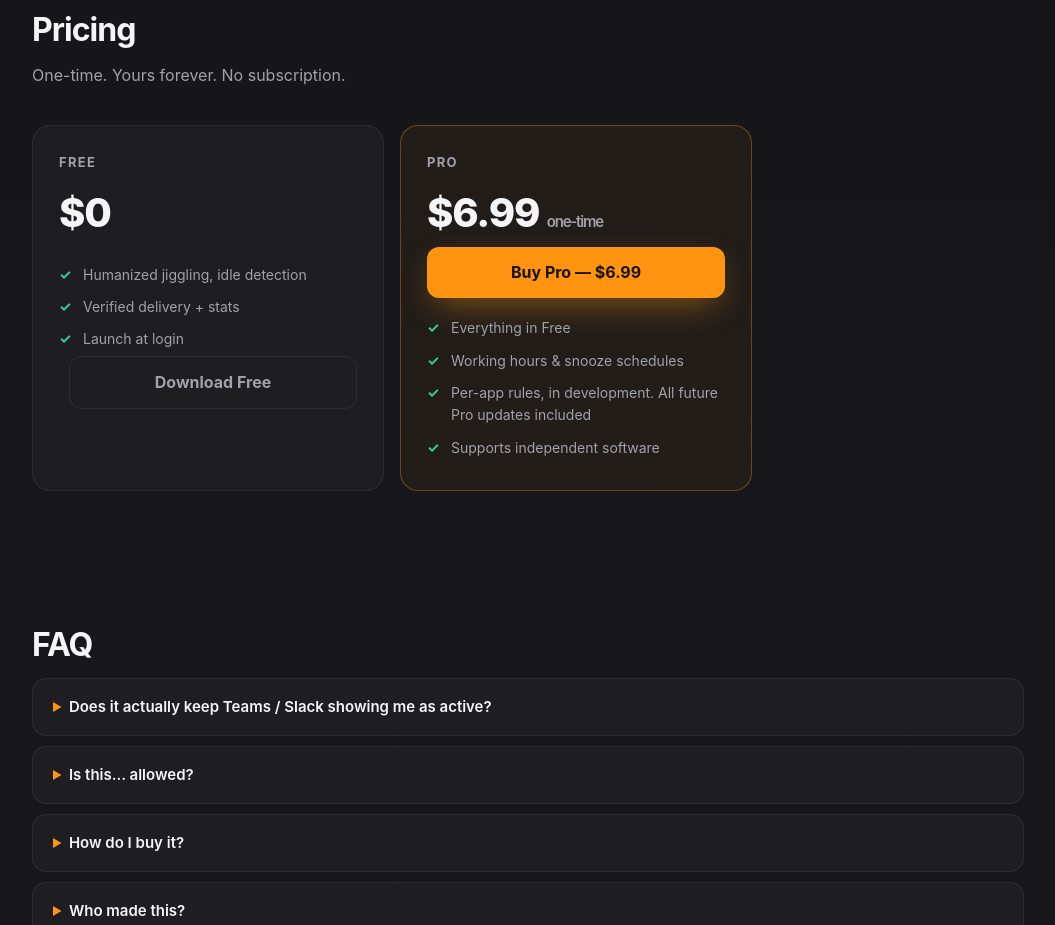
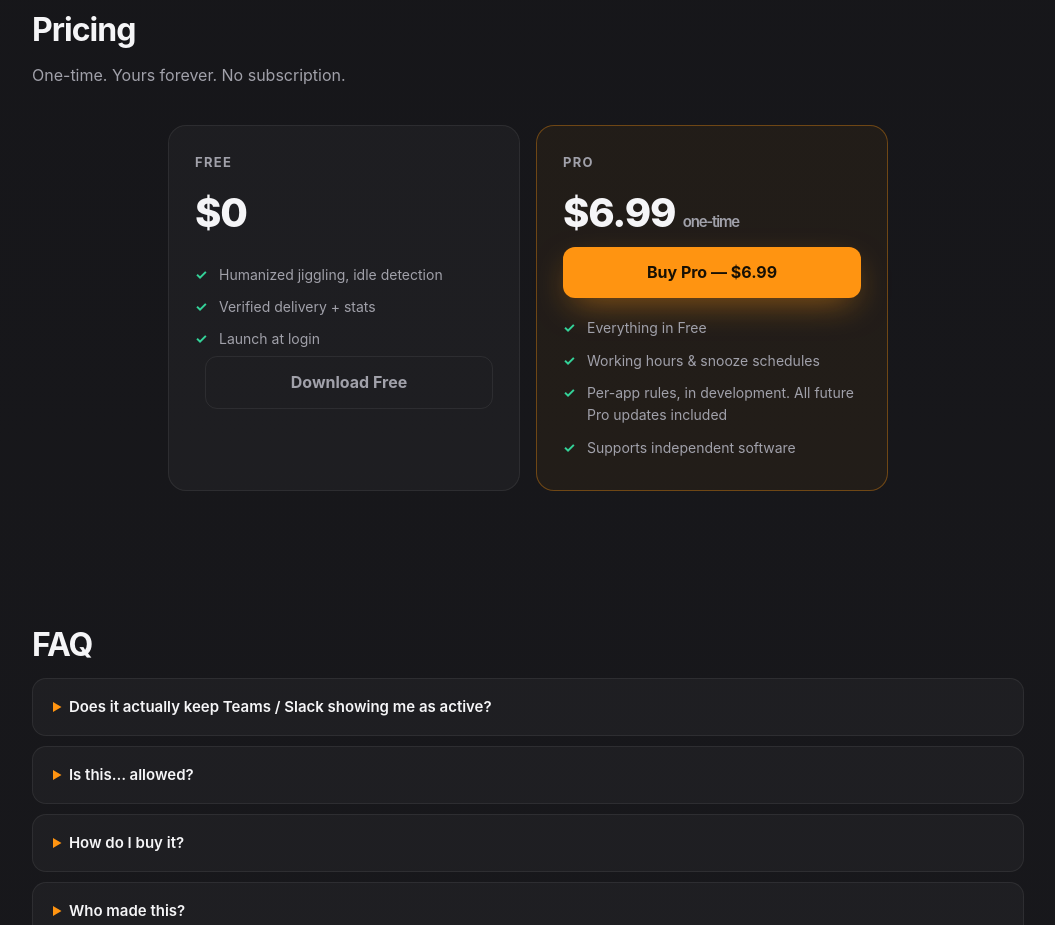
Before and after one commit to cjazinski/sashay.dev, a plain HTML site: page index.html in a window 1280 px wide. Shown: the part 2680-3605 px from the top of the page, without its empty margins (112-1167 px from the left). Drawn offline with Linux system fonts and the light colour scheme.

Commit message:
index.html: center pricing grid (missed by first pattern)

```diff
--- a/index.html
+++ b/index.html
@@ -165,7 +165,7 @@
   .step p { color: var(--muted); font-size: 14px; }
 
   /* pricing */
-  .pricing { display: grid; grid-template-columns: 1fr 1fr; gap: 16px; max-width: 720px; }
+  .pricing { display: grid; grid-template-columns: 1fr 1fr; gap: 16px; max-width: 720px; margin: 0 auto; }
   @media (max-width: 720px) { .pricing { grid-template-columns: 1fr; } }
   .plan { border-radius: 18px; padding: 26px; background: var(--card); border: 1px solid var(--line); }
   .plan.pro { border-color: rgba(255,148,17,.35); background: rgba(255,148,17,.05); }
```
